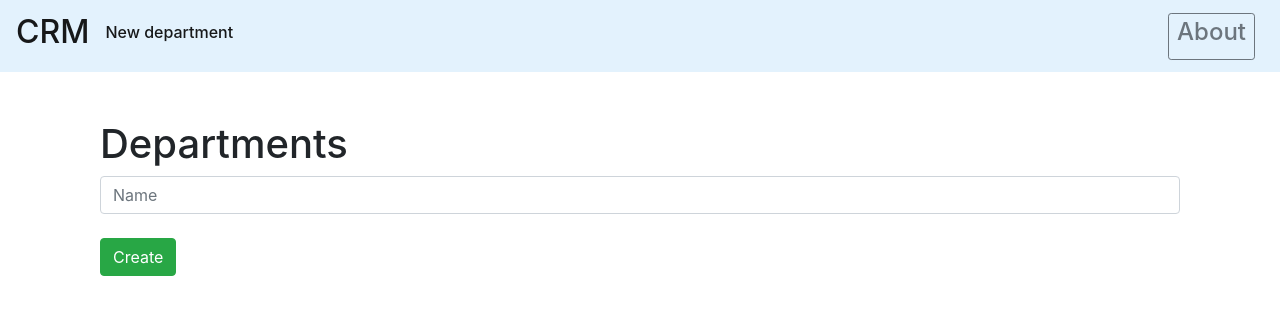
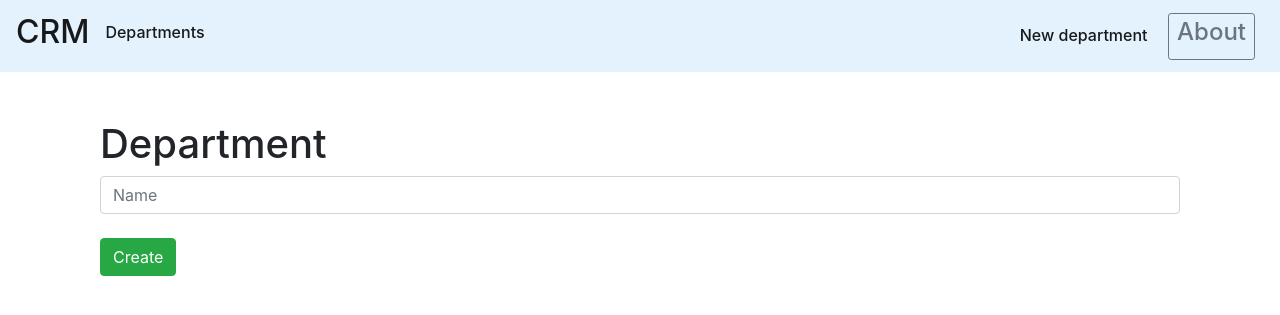
Before and after one commit to obetsa/flask_crm_new, a Flask app: page /create_department in a window 1280 px wide. Shown: the top 315 px of the page. Run offline with Flask 2, Linux system fonts and the light colour scheme; parts of the project's set-up code (start-up, migrations or seed data) failed here and were passed over; some libraries are stand-ins or nearby versions.

Commit message:
departments done

```diff
--- a/app.py
+++ b/app.py
@@ -7,7 +7,7 @@ app = Flask(__name__)
 app.config['SQLALCHEMY_DATABASE_URI'] = 'sqlite:///base.db'
 app.config['SQLALCHEMY_TRACK_MODIFICATIONS'] = False
 
-db.SQLAlchemy(app)
+db = SQLAlchemy(app)
 
 
 class Departments(db.Model):
@@ -41,35 +41,40 @@ class Orders(db.Model):
 def index():
     return render_template("index.html")
 
+@app.route('/all_departments')
+def all_departments():
+    departments = Departments.query.order_by(Departments.department_name).all()
+    return render_template('departments.html', departments=departments)
+
 
 @app.route("/create_department", methods=["POST", "GET"])
 def create_department():
     if request.method == 'POST':
-        department_name = request.form['name']
+        department_name = request.form['department_name']
         department_profile = Departments(department_name=department_name)
         try:
-            db.session.add(article)
+            db.session.add(department_profile)
             db.session.commit()
-            return redirect('/')
+            return redirect('/departments')
         except:
             return "Some Trouble"
     else:
-        return render_template("departments.html")
+        return render_template("create_department.html")
 
 
-@app.route('/departments/<string:name>/<int:id>')
+@app.route('/department/<string:name>/<int:id>')
 def departments(name, id):
-    return "departments: " + name + " - " + str(id)
+    return "department: " + name + " - " + str(id)
 
 
-@app.route('/employees/<string:name>/<int:id>')
-def employees():
-    return render_template("index.html")
-
-
-@app.route('/orders/<string:name>/<int:id>')
-def orders():
-    return render_template("index.html")
+# @app.route('/employees/<string:name>/<int:id>')
+# def employees():
+#     return render_template("index.html")
+#
+#
+# @app.route('/orders/<string:name>/<int:id>')
+# def orders():
+#     return render_template("index.html")
 
 
 @app.route('/about')
--- a/templates/base.html
+++ b/templates/base.html
@@ -16,10 +16,11 @@
                 <button class="navbar-toggler" type="button" data-toggle="collapse" data-target="#navbarNav" aria-controls="navbarNav" aria-expanded="false" aria-label="Toggle navigation">
                     <span class="navbar-toggler-icon"></span>
                 </button >
-            <a class="navbar-brand" href="/create_department"><h6>New department</h6></a>
+            <a class="navbar-brand" href="/all_departments"><h6>Departments</h6></a>
             <div style="position: absolute; right: 25px;" class="collapse navbar-collapse" id="navbarNav">
                 <ul class="navbar-nav">
                     <li class="nav-item active">
+                        <a class="navbar-brand outline-secondary" href="/create_department"><h6>New department</h6></a>
                         <a class="btn btn-sm btn-outline-secondary" href="{{ url_for('about')}}"><h4>About</h4></a>
                     </li>
                 </ul>
--- /dev/null
+++ b/templates/create_department.html
@@ -0,0 +1,20 @@
+{% extends 'base.html' %}
+
+
+{% block title %}
+CRM
+{% endblock %}
+
+
+{% block body %}
+<div class="container mt-5">
+    <h1>Department</h1>
+    <form method="post">
+        <input type="text" name="department_name" class="form-control" placeholder="Name"><br>
+<!--        <textarea name="intro" id="intro" class="form-control"></textarea><br>-->
+<!--        <textarea name="intro" id="text" class="form-control"></textarea><br>-->
+        <input type="submit" class="btn btn-success" value="Create">
+    </form>
+
+</div>
+{% endblock %}
--- a/templates/departments.html
+++ b/templates/departments.html
@@ -2,19 +2,18 @@
 
 
 {% block title %}
-CRM
+CRM Departments
 {% endblock %}
 
 
 {% block body %}
-<div class="container mt-5">
     <h1>Departments</h1>
-    <form method="post">
-        <input type="text" name="title" id="title" class="form-control" placeholder="Name"><br>
-<!--        <textarea name="intro" id="intro" class="form-control"></textarea><br>-->
-<!--        <textarea name="intro" id="text" class="form-control"></textarea><br>-->
-        <input type="submit" class="btn btn-success" value="Create">
-    </form>
+{% for dep in departments %}
+    <div class="alert alert-info">
+        <h2>{{ dep.department_name }}</h2>
+    </div>
 
-</div>
+{% endfor %}
+
+
 {% endblock %}
```
